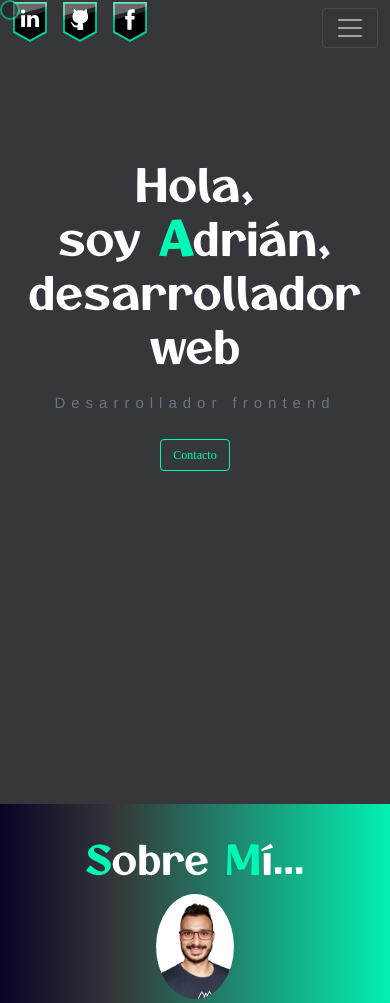
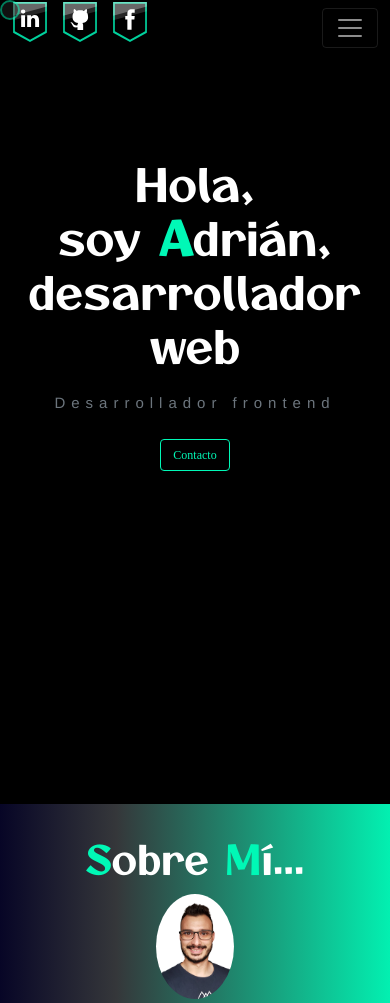
Before and after one commit to adrireca/adrireca.github.io, a PHP site: page / in a window 390 px wide. Shown: the top 1003 px of the page. Run offline with PHP 8.4, Linux system fonts and the light colour scheme.

Commit message:
ocultar overlay

```diff
--- a/css/stylesPortafolio.css
+++ b/css/stylesPortafolio.css
@@ -680,6 +680,7 @@ body{
 @media(max-width: 690px){
     #header{
         min-height: 804px;
+        background-color: #000000;
     }
     #video{
         min-height: 804px;
@@ -690,7 +691,7 @@ body{
     }
     #header .overlay{
         min-height: 804px;
-        opacity: 1;
+        display: none;
     }
     #header .titulo{
         margin-top: 100px;
```
